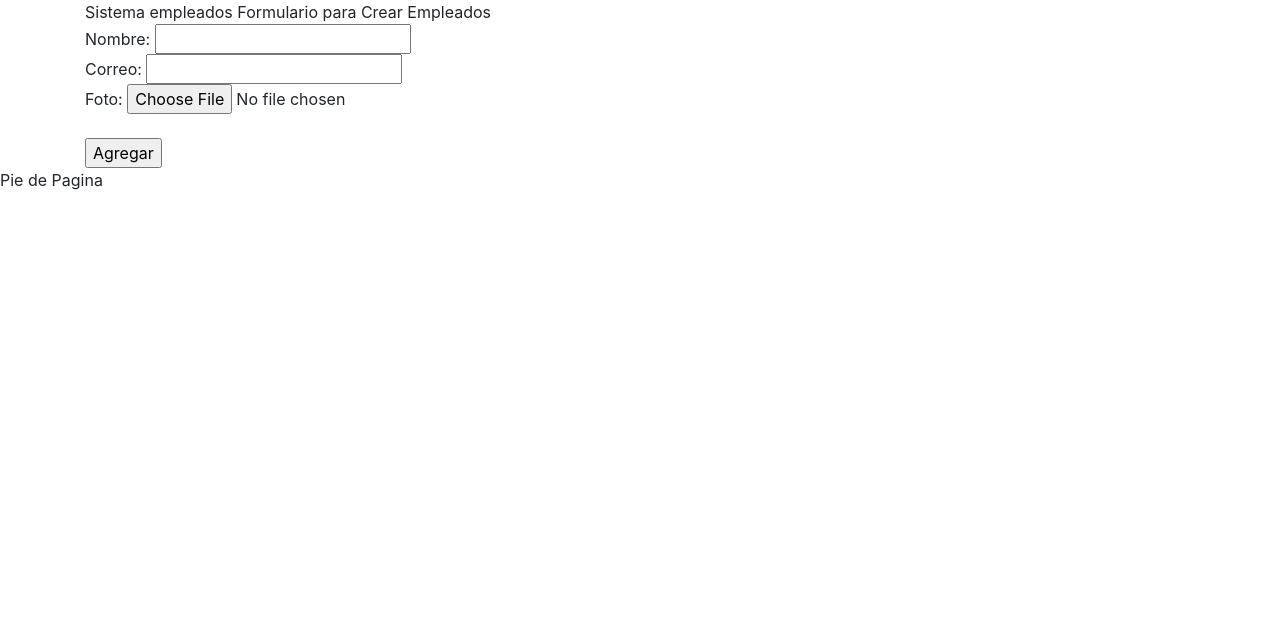
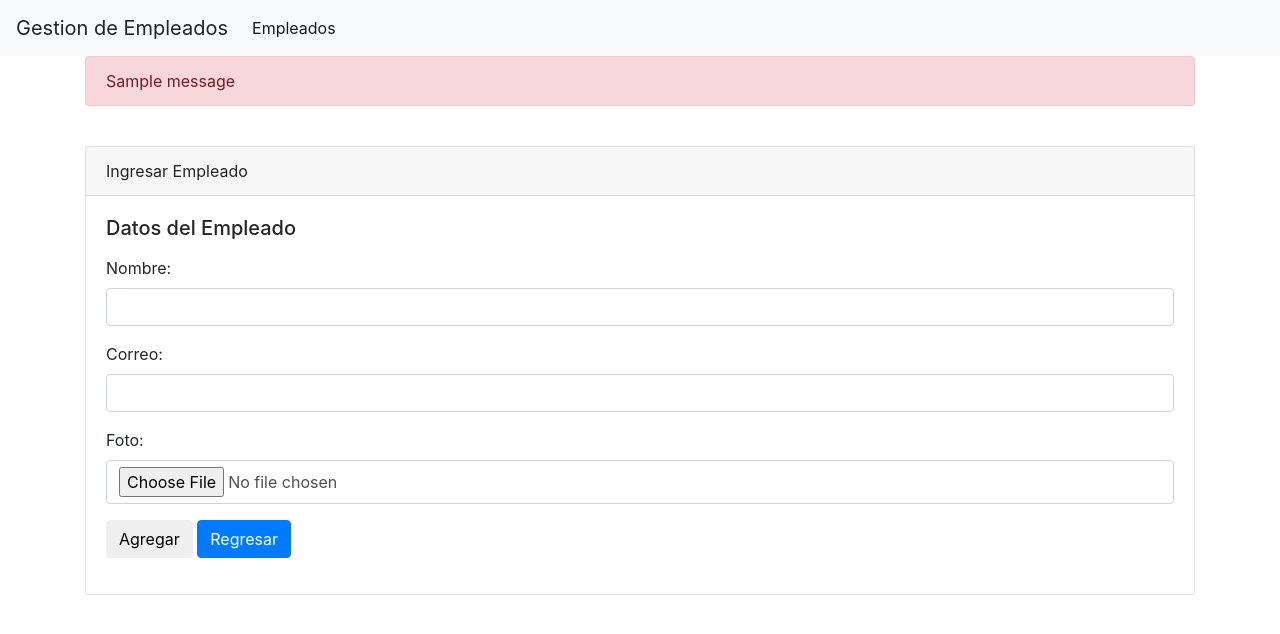
Before and after one commit to SubGrupo15/Int_Continua2022, a Flask app: page /create in a window 1280 px wide. Shown: the top 634 px of the page. Run offline with Flask 2, Linux system fonts and the light colour scheme; one stand-in notice (Sample message) is shown; some libraries are stand-ins or nearby versions.

Commit message:
Pre_Entrega Nov 20

```diff
--- a/main.py
+++ b/main.py
@@ -1,147 +1,175 @@
+from datetime import datetime
 from colorama import Cursor
-from flask import Flask
-from flask import render_template,request,redirect #solicitar la informacion
+from flask import Flask, redirect, render_template, request, url_for, flash
 from flaskext.mysql import MySQL
-from flask import send_from_directory # mostrar elementos en un directorio
-
 from datetime import datetime
-import os  # importar modulo de sistema operativo
+import os
+from flask import send_from_directory
 
 
-#from zmq import ContextOption
 # crear la aplicacion
-app= Flask(__name__)
+app = Flask(__name__)
+app.secret_key="Mensaje"
 
-mysql=MySQL()
-app.config['MYSQL_DATABASE_HOST']='localhost'
-app.config['MYSQL_DATABASE_USER']='root'
-app.config['MYSQL_DATABASE_PASSWORD']=''
-app.config['MYSQL_DATABASE_DB']='sistema'
+mysql = MySQL()
+app.config['MYSQL_DATABASE_HOST'] = 'localhost'
+app.config['MYSQL_DATABASE_USER'] = 'root'
+app.config['MYSQL_DATABASE_PASSWORD'] = ''
+app.config['MYSQL_DATABASE_DB'] = 'sistema'
 mysql.init_app(app)
 
-# Referencia con valor de carpeta
-Carpeta=os.path.join('uploads')
-app.config['Carpeta']=Carpeta   # crean referencia a una variable para guardar la ruta como un valor de carpeta
+# Referencia con valor de carpeta # crean referencia a una variable para guardar la ruta como un valor de carpeta
+CARPETA = os.path.join('uploads')
+app.config['CARPETA']=CARPETA
 
-#Solicitar url y mostrar imagenes
+# Solicitar url y mostrar imagenes
 @app.route('/uploads/<nombreFoto>')
 def uploads(nombreFoto):
-    return send_from_directory(app.config['Carpeta'],nombreFoto)
+    return send_from_directory(app.config['CARPETA'],nombreFoto)
 
 
-#Insertar empleado
+# Insertar empleado
 @app.route('/')
 def index():
 
-    sql="SELECT * FROM `empleados`;"
-    conn= mysql.connect()
-    cursor= conn.cursor()
+    sql = "SELECT * FROM `empleados`;"
+    conn = mysql.connect()
+    cursor = conn.cursor()
     cursor.execute(sql)
-    empleados=cursor.fetchall()
+    empleados = cursor.fetchall()
     print(empleados)
     conn.commit()
 
-    return render_template ('empleados/index.html', empleados=empleados ) #enviar los datos a tavez de la variable
+    # enviar los datos a tavez de la variable
+    return render_template('empleados/index.html', empleados=empleados)
 
 
 # Eliminar empleado
 @app.route('/destroy/<int:id>')
 def destroy(id):
-    pass
-    conn= mysql.connect()
-    cursor= conn.cursor()
+    #pass
+    conn = mysql.connect()
+    cursor = conn.cursor()
 
-    cursor.execute("SELECT foto FROM empleados WHERE id=%s", (id))
-    fila=cursor.fetchall()
-    os.remove(os.path.join(app.config['Carpeta'],fila[0][0]))
-
-    cursor.execute("DELETE FROM Empleados WHERE id=%s",(id)) # se asigna la instruccion SQL directa
+    cursor.execute("DELETE FROM Empleados WHERE id=%s", (id))
     conn.commit()
     return redirect('/')
 
+    """ # Nov 20
+    cursor.execute("SELECT foto FROM empleados WHERE id=%s", (id))
+    fila = cursor.fetchall() """
+
+    """ os.remove(os.path.join(app.config['CARPETA'], fila[0][0]))
+    #se asigna la instruccion SQL directa """
+
+
+
 # Editar empleados para ser Actualizado
+
+
 @app.route('/edit/<int:id>')
 def edit(id):
 
-    conn= mysql.connect()
-    cursor= conn.cursor()
+    conn = mysql.connect()
+    cursor = conn.cursor()
     cursor.execute("SELECT * FROM empleados WHERE id=%s", (id))
-    empleados=cursor.fetchall()
+    empleados = cursor.fetchall()
     conn.commit()
-    print(empleados)
-    return render_template ('empleados/edit.html', empleados=empleados)
+    # print(empleados)
+
+    return render_template('empleados/edit.html', empleados=empleados)
 
 # Metodo actualizar empleados
+
 @app.route('/update', methods=['POST'])
 def update():
-    _nombre=request.form['txtnombre']
-    _correo=request.form['txtcorreo']
-    _foto=request.files['txtfoto']
-    id=request.form['txtID']
 
-    sql="UPDATE `empleados` SET `nombre`=%s, `correo`=%s WHERE `id`=%s ;"
+    _nombre = request.form['txtnombre']
+    _correo = request.form['txtcorreo']
+    _foto = request.files['txtfoto']
+    id = request.form['txtID']
 
-    datos=(_nombre,_correo,id)
+    sql = "UPDATE empleados SET nombre=%s, correo=%s WHERE id=%s ;"
 
-    conn= mysql.connect()
-    cursor= conn.cursor()
+    datos = (_nombre, _correo, id)
 
-    now= datetime.now()
-    tiempo=now.strftime("%Y%H%M%S")
+    conn = mysql.connect()
+    cursor = conn.cursor()
+    cursor.execute(sql, datos)  # asignar nuevo nombre a la imagen
+    conn.commit()
 
-     #si el  campo no esta vacio concatenamos dato del  tiempo + nombre d ela fotografia y no sobreescribir a un foto anterior
-    if _foto.filename!='':
-        nuevoNombreFoto=tiempo+_foto.filename
+    return redirect('/')
+
+    """ #Nov 20 en validacion o  para comentar si  genera error
+    now = datetime.now()
+    tiempo = now.strftime("%Y%H%M%S")
+
+    # si el  campo no esta vacio concatenamos dato del  tiempo + nombre d ela fotografia y no sobreescribir a un foto anterior
+    if _foto.filename != '':
+
+        nuevoNombreFoto = tiempo+_foto.filename
         _foto.save("uploads/"+nuevoNombreFoto)
-        cursor.execute("SELECT foto FROM empleados WHERE id=%s", (id))
-        fila=cursor.fetchall()
 
-        os.remove(os.path.join(app.config['Carpeta'],fila[0][0]))
-        cursor.execute("UPDATE `empleados` SET `foto`=%s WHERE `id`=%s", (nuevoNombreFoto,id))
+        #buscar como se llama la foto
+        cursor.execute("SELECT foto FROM empleados WHERE id=%s", id)
+        fila = cursor.fetchall()
+
+        # PermissionError: [WinError 5] Acceso denegado: 'uploads\\'
+        os.remove(os.path.join(app.config['CARPETA'], fila[0][0]))
+        cursor.execute("UPDATE empleados SET foto=%s WHERE `id`=%s", (nuevoNombreFoto,id))
         conn.commit()
 
-    cursor.execute(sql,datos)  # asignar nuevo nombre a la imagen
-    conn.commit()
-    return redirect('/')
+
+ """
 
 
-#crear nuevo empleado
+
+
+
+# crear nuevo empleado
 @app.route('/create')
 def create():
 
     return render_template('empleados/create.html')
 
-#crear un nuevo empleado desde formulario create html
+# crear un nuevo empleado desde formulario create html
+
+
 @app.route('/store', methods=['POST'])
 def storage():
 
-    _nombre=request.form['txtnombre']
-    _correo=request.form['txtcorreo']
-    _foto=request.files['txtfoto']
-
-    #al subir la fotografia se captura el  dato del  tiempo
-    now= datetime.now()
-    tiempo=now.strftime("%Y%H%M%S")
-
-    #si el  campo no esta vacio concatenamos dato del  tiempo + nombre d ela fotografia y no sobreescribir a un foto anterior
-    if _foto.filename!='':
-        nuevoNombreFoto=tiempo+_foto.filename
-        _foto.save("uploads/"+nuevoNombreFoto)
-
-
-    sql="INSERT INTO `empleados` (`Id`, `Nombre`, `Correo`, `Foto`) VALUES (NULL, %s, %s, %s);"
-
-    datos=(_nombre,_correo,_foto.filename)
-
-    conn= mysql.connect()
-    cursor= conn.cursor()
-    cursor.execute(sql,datos)
-    conn.commit()
-    return redirect('/')
-    #return render_template('empleados/create.html')
+    _nombre = request.form['txtnombre']
+    _correo = request.form['txtcorreo']
+    _foto = request.files['txtfoto']
 
 
 
-if __name__== '__main__':
+    # al subir la fotografia se captura el  dato del  tiempo
+    if _nombre=='' or _correo=='' or _foto=='':
+        flash('Recuerda llenar los datos de los Campos')
+        return redirect (url_for('create'))
+
+    now = datetime.now()
+    tiempo = now.strftime("%Y%H%M%S")
+
+    # si el  campo no esta vacio concatenamos dato del  tiempo + nombre d ela fotografia y no sobreescribir a un foto anterior
+
+    if _foto.filename != '':
+        nuevoNombreFoto = tiempo+_foto.filename
+        _foto.save("uploads/"+nuevoNombreFoto)
+
+    sql = "INSERT INTO `empleados` (`Id`, `Nombre`, `Correo`, `Foto`) VALUES (NULL, %s, %s, %s);"
+
+    datos = (_nombre, _correo, _foto.filename)
+
+    conn = mysql.connect()
+    cursor = conn.cursor()
+    cursor.execute(sql, datos)
+    conn.commit()
+    return redirect('/')
+    # return render_template('empleados/create.html')
+
+
+if __name__ == '__main__':
 
     app.run(host="0.0.0.0")
--- a/templates/empleados/create.html
+++ b/templates/empleados/create.html
@@ -1,21 +1,47 @@
 {% include 'header.html' %}
-Formulario para Crear Empleados
+
+{% with messages= get_flashed_messages() %}
+
+{% if messages %}
+    <div class="alert alert-danger" role="alert">
+    {% for message in messages %}
+        {{ message }}
+    {% endfor %}
+    </div>
+{% endif %}
+
+{% endwith %}
+
+<br>
 <form method="post" action="/store" enctype="multipart/form-data">
 
-    Nombre:
-    <input type="text" name="txtnombre" id="txtnombre">
-    <br>
+    <div class="card">
+        <div class="card-header">
+            Ingresar Empleado
+        </div>
+        <div class="card-body">
+            <h5 class="card-title">Datos del Empleado</h5>
+            <p class="card-text">
 
-    Correo:
-    <input type="text" name="txtcorreo" id="txtcorreo">
-    <br>
+               <div class="form-group">
+                <label for="txtnombre">Nombre:</label>
+                <input id="txtnombre" class="form-control" type="text" name="txtnombre">
+               </div>
+               <div class="form-group">
+                <label for="txtcorreo">Correo:</label>
+                <input id="txtcorreo" class="form-control" type="text" name="txtcorreo">
+               </div>
+               <div class="form-group">
+                <label for="txtfoto">Foto:</label>
+                <input id="txtfoto" class="form-control" type="file" name="txtfoto">
+               </div>
 
-    Foto:
-    <input type="file" name="txtfoto" id="txtfoto">
-    <br>
-    <br>
-    <input type="submit" value="Agregar">
-    <br>
-
+               <div class="form-group">
+                <input type="submit" class="btn btn-succes" value="Agregar">
+                <a href="{{url_for('index')}}" class="btn btn-primary">Regresar</a>
+                </div>
+            </p>
+        </div>
+    </div>
 </form>
 {% include 'footer.html' %}
--- a/templates/footer.html
+++ b/templates/footer.html
@@ -1,4 +1,3 @@
 </div>
-Pie de Pagina
 </body>
 </html>
--- a/templates/header.html
+++ b/templates/header.html
@@ -8,5 +8,22 @@
     <title>inicio</title>
 </head>
 <body>
+
+    <nav class="navbar navbar-expand-lg navbar-light bg-light">
+        <a class="navbar-brand">Gestion de Empleados</a>
+        <button class="navbar-toggler" data-target="#my-nav" data-toggle="collapse" aria-controls="my-nav" aria-expanded="false" aria-label="Toggle navigation">
+            <span class="navbar-toggler-icon"></span>
+        </button>
+        <div id="my-nav" class="collapse navbar-collapse">
+            <ul class="navbar-nav mr-auto">
+                <li class="nav-item active">
+                    <a class="nav-link" href=" {{ url_for('index') }}">Empleados<span class="sr-only">(current)</span></a>
+                </li>
+                <li class="nav-item">
+                    <!-- <a class="nav-link disabled" href="#" tabindex="-1" aria-disabled="true">Item 2</a> -->
+                </li>
+            </ul>
+        </div>
+    </nav>
+
     <div class="container">
-    Sistema empleados
```
Also changed, not shown: templates/empleados/edit.html (+34 -16 lines), templates/empleados/index.html (+11 -3 lines), templates/empleados/header.html (deleted), uploads/2022143032Foto My.png (deleted), uploads/2022143843Eiffel.jpg (added), uploads/2022145300Eiffel.jpg (added), uploads/2022203234angie.png (renamed from uploads/2022143150angie.png), uploads/2022203309sandra.png (renamed from uploads/2022143218sandra.png), uploads/2022203339Mari.png (renamed from uploads/2022143122Mari.png), uploads/2022203404Pierre.png (renamed from uploads/2022143245Pierre.png), uploads/2022205726Mouse.png (added), uploads/2022205832mOuse2.png (added), uploads/2022210222Mouse.png (added), uploads/2022212327My foto.jpg (added).
